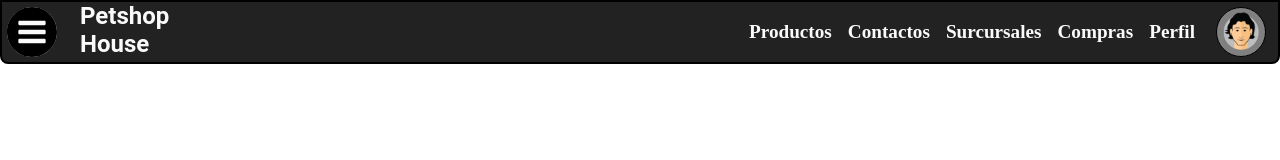
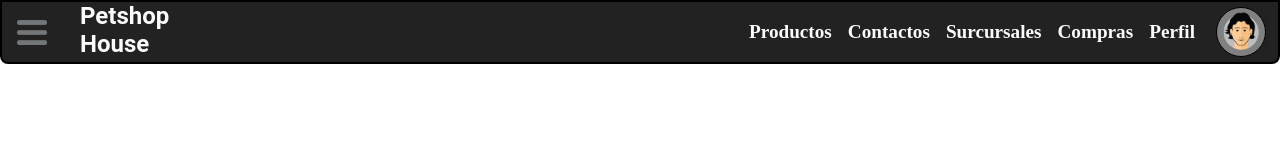
Before and after one commit to eduar2314/eduar2314.github.io, a plain HTML site: page index.html in a window 1280 px wide. Drawn offline with Linux system fonts and the light colour scheme.

Commit message:
agragando efecto hover y modificando logo menu

```diff
--- a/estilos/estilos.css
+++ b/estilos/estilos.css
@@ -6,7 +6,6 @@
 }
 .root{
     font-size: 62.5rem;
-
 }
 .header-container{
     background-color: #222222;
@@ -16,19 +15,14 @@
     display: grid;
     grid-template-columns: 60px 150px 4fr 75px ;
     align-content: center;
-
-
 }
-
 .logo-container{
     border-radius: 50%;
-    background-color: #fafafa;
-    width: 50px;
-    height: 50px;
-    margin: 5px auto;
+    background-color: #222222;
+    width: 30px;
+    height: 25px;
+    margin:  auto;
 }
-
-
 .nav-container{
     width: 100%;
     height: 50px;
@@ -44,6 +38,7 @@
     color: #fafafa;
     font-weight: bold;
     font-size: 1.2rem;
+    border-radius: 9px;
 }
 
 .foto-container{
@@ -53,22 +48,22 @@
     height: 50px;
     margin: 5px auto;
     border: 1px black solid;
-
 }
 .foto_perfil{
     width: 100%;
     height: 100%;
-
 }
 .logo{
     width: 100%;
     height: 100%;
-
 }
-
 .name_business h1{
     font-size: 1.5rem;
     color: #fafafa;
     font-family: Roboto, sans-serif;
     margin-left: 18px;
+    justify-content: center;
 }
+.nav-container a:hover{
+    background-color: #4d4d4d;
+}
--- a/index.html
+++ b/index.html
@@ -11,7 +11,7 @@
     <header class="header-container">
 
         <div class="logo-container">
-            <img src="./assets/menu_icon-icons.com_69502.svg"  alt="menu" class="logo">
+            <img src="./assets/PngItem_302556.png"  alt="menu" class="logo">
         </div>
         <span class="name_business">
             <h1>Petshop House</h1>
```
Also changed, not shown: card_perfil.html (added, +12 -0 lines), assets/PngItem_302556.png (added), 1 other file.
